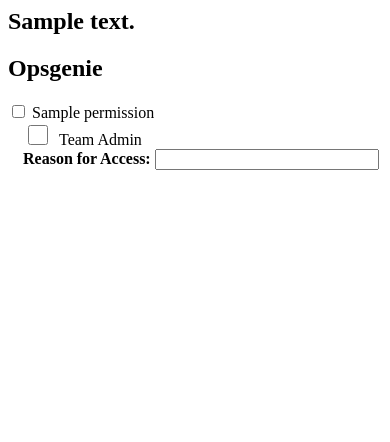
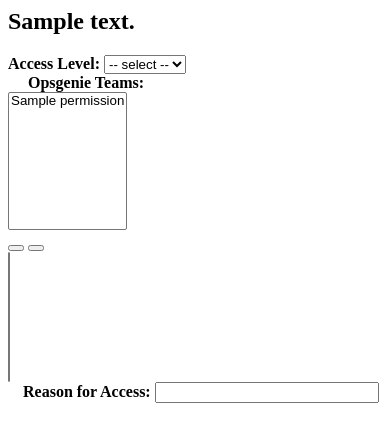
Before and after one commit to browserstack/enigma-access-modules, a Python web app: template opsgenie_access/templates/opsgenie_access/access_request_form.html in a window 390 px wide. Shown: the top 442 px of the page. Run offline with Jinja, Linux system fonts and the light colour scheme; the template is opened without the code that fills it: most values are stand-ins (such as "Sample title", 1, 10 or a date in 2020).

Commit message:
refactor: updated the UI for opsgenie access

```diff
--- a/opsgenie_access/templates/opsgenie_access/access_request_form.html
+++ b/opsgenie_access/templates/opsgenie_access/access_request_form.html
@@ -6,35 +6,42 @@
 
 <input type="hidden" id="opsgenieLabel" name="accessLabel" value="[]">
 <div class="row">
-  <div class="col-md-6">
-    <div class="page-header">
-      <div class="container-fluid">
-        <h2 class="h5 no-margin-bottom">Opsgenie</h2>
+  <div class="col-md-12">
+    <div class="row">
+      <div class="col-sm-3">
+        <label for="Access" style="font-weight: bolder; min-height:0px; margin-top:10px; font-size:medium;">Access Level:</label>
+        <select id="opsgenieAccessLevel" name="opsgenieAccessLevel" class="form-control" required>
+          <option hidden disabled selected value> -- select -- </option>
+          <option value="user" >Member</option>
+          <option value="team_admin" >Admin</option>
+        </select>
       </div>
     </div>
-    <div class="box box-danger">
-      {% for permission, desc in each_access.accessRequestData.opsgenie.items %}
-      <div class="form-check">
-        <input class="form-check-input" type="checkbox" value="{{ desc }}" name="opsgenieRequest" id="defaultCheck1{{ desc }}">
-        <label class="form-check-label" for="defaultCheck1{{ desc }}">
-            {{ permission }}
-        </label>
+
+    <label for="opsgenie-team" style="padding-left: 20px ; font-weight: bolder; min-height:0px; margin-top:10px; font-size:medium;">Opsgenie Teams:</label>
+    <div class="row">
+      <div class="col-xs-5 col-md-5">
+        <select id="opsgenie-team" class="form-control" size="8" multiple="multiple">
+          {% for permission, desc in each_access.accessRequestData.opsgenie.items %}
+            <option value="{{permission}}">{{permission}}</option>
+          {%endfor%}
+        </select>
       </div>
-      {% endfor %}
+
+      <div class="col-xs-2 col-md-2" style="margin-top:1%;">
+        <button type="button" id="opsgenie-team_rightSelected" class="btn btn-block btn-primary"><i class="fa fa-angle-right" style="font-size:24px"></i></button>
+        <button type="button" id="opsgenie-team_leftSelected" class="btn btn-block btn-primary"><i class="fa fa-angle-left" style="font-size:24px"></i></button>
+      </div>
+
+      <div class="col-xs-5 col-md-5">
+        <select id="opsgenie-team_to" class="form-control" size="8" multiple="multiple"></select>
+      </div>
     </div>
   </div>
 </div>
 
-<div class='row'>
-    <div class="col-sm-9">
-      <label for="opsgenieteamadmin">
-        &nbsp&nbsp&nbsp&nbsp<input class="form-check-input" type="checkbox" value="true" style="height: 20px;width: 20px;" onchange="isAdmin(this)"  name="opsgenieteamadmin" id="opsgenieteamadmin">&nbsp&nbspTeam Admin
-      </label>
-    </div>
-</div>
-
 <div class="row">
-  <div class="col-md-6">
+  <div class="col-md-12">
     <div class="form-group">
       <label class="col-sm-3" for="reason" style="padding-left:15px; font-weight: bolder; min-height:0px; margin-top:10px; font-size:medium;">Reason for Access:</label>
       <input type="text" class="form-text1" id="reason" name="accessReason" style="width:60%;" maxlength="2024" required>
@@ -45,40 +52,45 @@
 
 <script type="text/javascript">
 
-
-function isAdmin(opsgenieteamadmin) {
-    labelComponents = JSON.parse($('#opsgenieLabel').val());
-    if(!labelComponents.length){
-      labelComponents = [{}]
+jQuery(document).ready(function($) {
+    function getSelectedTeams() {
+      return $('#opsgenie-team_to').children().map(function () { return $(this).val() }).get()
     }
-    labelComponents[0]["UserType"] = opsgenieteamadmin.checked ? "team_admin" : "user";
-    $('#opsgenieLabel').val(JSON.stringify(labelComponents));
-  }
-  function registerLabelChange() {
-    var finalSelectedLabels = [];
-    var allAccess = $('[name=opsgenieRequest]'); // multiple elements with same id
-    teams_list = []
-    for(var iter = 0; iter < allAccess.length; iter += 1) {
-      if(allAccess[iter].checked) {
-        teams_list.push(allAccess[iter].value);
+    function getOpsgenieAccessLevel() {
+      return $('#opsgenieAccessLevel').val()
+    }
+    function teamListChange() {
+      labelComponents = JSON.parse($('#opsgenieLabel').val());
+      if(!labelComponents.length){
+        labelComponents = [{}]
       }
-    }
-    user_type = "user"
-    labelComponents = JSON.parse($('#opsgenieLabel').val());
-    if(!labelComponents.length){
-      labelComponents = [{}]
+      labelComponents[0]["teams_list"] = getSelectedTeams()
+      labelComponents[0]["UserType"] = getOpsgenieAccessLevel()
+      $('#opsgenieLabel').val(JSON.stringify(labelComponents));
     }
 
-    if("UserType" in labelComponents[0]) {
-      user_type = labelComponents[0]["UserType"]
+    function registerEventsOnLoad() {
+      $('#opsgenieAccessLevel').dropdown();
+      $("#opsgenieAccessLevel").on("change", teamListChange);
+      $("#opsgenie-team_to").on("change", teamListChange);
+      $("#opsgenie-team").on("change", teamListChange);
+
+      $("#opsgenie-team").multiselect({
+        search: {
+          left: '<input type="text" class="form-control" placeholder="Search..." />',
+          right: '<input type="text" class="form-control" placeholder="Search..." />',
+        },
+        fireSearch: function (value) {
+          return value.length > 1;
+        },
+        submitAllLeft: false,
+        submitAllRight: false,
+        afterMoveToRight: teamListChange,
+        afterMoveToLeft: teamListChange,
+      });
     }
 
-    finalSelectedLabels.push({"teams_list":teams_list,"UserType": user_type});
-    $('#opsgenieLabel').val(JSON.stringify(finalSelectedLabels.sort()));
-  }
-  $('[name=opsgenieRequest]').change(function(changeData) {
-    registerLabelChange();
+    registerEventsOnLoad()
   });
 
-
 </script>
```
